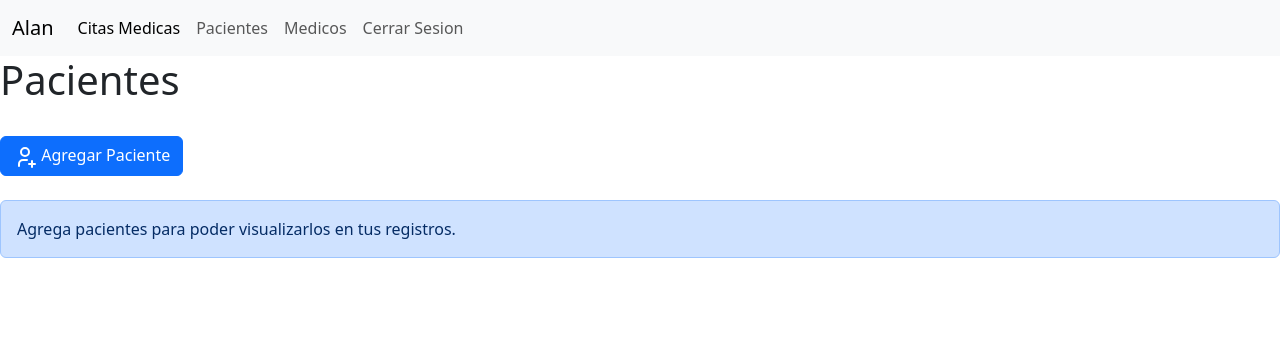
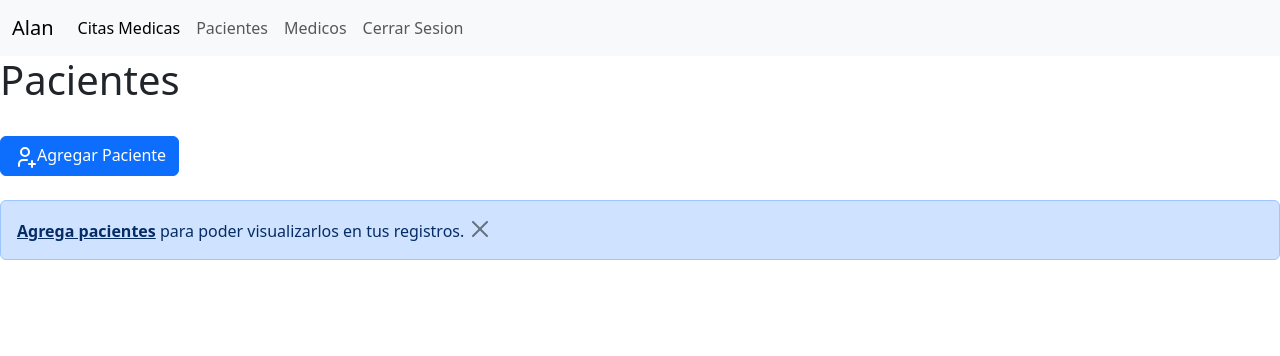
Before and after one commit to AlanEduardoGL/Clinica-Hemodialisis, a Django app: page /pacientes/ in a window 1280 px wide. Shown: the top 356 px of the page. Run offline with Django 4.2, Linux system fonts and the light colour scheme; a user stored in the database is signed in; data comes from the database, SQL or seed files in the repository; both versions use the stored data as it was after the commit; data that the repository does not hold is empty.

Commit message:
version 0.0.0

```diff
--- a/clinica_hemodialisis/pacientes/templates/pacientes/pacientes.html
+++ b/clinica_hemodialisis/pacientes/templates/pacientes/pacientes.html
@@ -6,15 +6,17 @@
 
 {% block content %}
   <h1>Pacientes</h1>
-  <br>
-  <a href="{% url 'agregar_paciente' %}" class="btn btn-primary" title="Nuevo Paciente"><svg xmlns="http://www.w3.org/2000/svg" class="icon icon-tabler icon-tabler-user-plus" width="24" height="24" viewBox="0 0 24 24" stroke-width="2" stroke="currentColor" fill="none" stroke-linecap="round" stroke-linejoin="round">
+  <br />
+  <a href="{% url 'agregar_paciente' %}" class="btn btn-primary" title="Nuevo Paciente">
+    <svg xmlns="http://www.w3.org/2000/svg" class="icon icon-tabler icon-tabler-user-plus" width="24" height="24" viewBox="0 0 24 24" stroke-width="2" stroke="currentColor" fill="none" stroke-linecap="round" stroke-linejoin="round">
       <path stroke="none" d="M0 0h24v24H0z" fill="none"></path>
       <path d="M8 7a4 4 0 1 0 8 0a4 4 0 0 0 -8 0"></path>
       <path d="M16 19h6"></path>
       <path d="M19 16v6"></path>
       <path d="M6 21v-2a4 4 0 0 1 4 -4h4"></path>
- </svg> Agregar Paciente</a>
-  <br>
+    </svg>Agregar Paciente
+  </a>
+  <br />
   {% for message in messages %}
     <div class="alert alert-{{ message.tags }}">{{ message }}</div>
   {% endfor %}
@@ -63,19 +65,23 @@
               <td>{{ patient.created }}</td>
               <td>{{ patient.updated }}</td>
               <td>
-                <a href="{% url 'edit_patient' patient.id_patient %}" title="Editar" class="btn btn-warning"><svg xmlns="http://www.w3.org/2000/svg" class="icon icon-tabler icon-tabler-user-edit" width="28" height="28" viewBox="0 0 24 24" stroke-width="1.5" stroke="#ffffff" fill="none" stroke-linecap="round" stroke-linejoin="round">
-                  <path stroke="none" d="M0 0h24v24H0z" fill="none"/>
+                <a href="{% url 'edit_patient' patient.id_patient %}" title="Editar" class="btn btn-warning">
+                  <svg xmlns="http://www.w3.org/2000/svg" class="icon icon-tabler icon-tabler-user-edit" width="28" height="28" viewBox="0 0 24 24" stroke-width="1.5" stroke="#ffffff" fill="none" stroke-linecap="round" stroke-linejoin="round">
+                    <path stroke="none" d="M0 0h24v24H0z" fill="none" />
                     <path d="M8 7a4 4 0 1 0 8 0a4 4 0 0 0 -8 0" />
                     <path d="M6 21v-2a4 4 0 0 1 4 -4h3.5" />
                     <path d="M18.42 15.61a2.1 2.1 0 0 1 2.97 2.97l-3.39 3.42h-3v-3l3.42 -3.39z" />
-                </svg></a>
-                <a href="{% url 'confirm_delete_patient' patient.id_patient %}" title="Eliminar" class="btn btn-danger"><svg xmlns="http://www.w3.org/2000/svg" class="icon icon-tabler icon-tabler-trash-x" width="28" height="28" viewBox="0 0 24 24" stroke-width="1.5" stroke="#ffffff" fill="none" stroke-linecap="round" stroke-linejoin="round">
-                  <path stroke="none" d="M0 0h24v24H0z" fill="none"/>
+                  </svg>
+                </a>
+                <a href="{% url 'confirm_delete_patient' patient.id_patient %}" title="Eliminar" class="btn btn-danger">
+                  <svg xmlns="http://www.w3.org/2000/svg" class="icon icon-tabler icon-tabler-trash-x" width="28" height="28" viewBox="0 0 24 24" stroke-width="1.5" stroke="#ffffff" fill="none" stroke-linecap="round" stroke-linejoin="round">
+                    <path stroke="none" d="M0 0h24v24H0z" fill="none" />
                     <path d="M4 7h16" />
                     <path d="M5 7l1 12a2 2 0 0 0 2 2h8a2 2 0 0 0 2 -2l1 -12" />
                     <path d="M9 7v-3a1 1 0 0 1 1 -1h4a1 1 0 0 1 1 1v3" />
                     <path d="M10 12l4 4m0 -4l-4 4" />
-                </svg></a>
+                  </svg>
+                </a>
               </td>
             </tr>
           {% endfor %}
@@ -83,7 +89,10 @@
       </table>
     </section>
   {% else %}
-  <br>
-    <div class="alert alert-primary">Agrega pacientes para poder visualizarlos en tus registros.</div>
+    <br />
+    <div class="alert alert-primary alert-sm" role="alert">
+      <a href="{% url 'agregar_paciente' %}" class="alert-link">Agrega pacientes</a> para poder visualizarlos en tus registros.
+      <button type="button" class="btn-close" data-bs-dismiss="alert" aria-label="Close"></button>
+    </div>
   {% endif %}
 {% endblock %}
```
Also changed, not shown: clinica_hemodialisis/db.sqlite3. Lines whose indentation alone changed are shown as unchanged.
